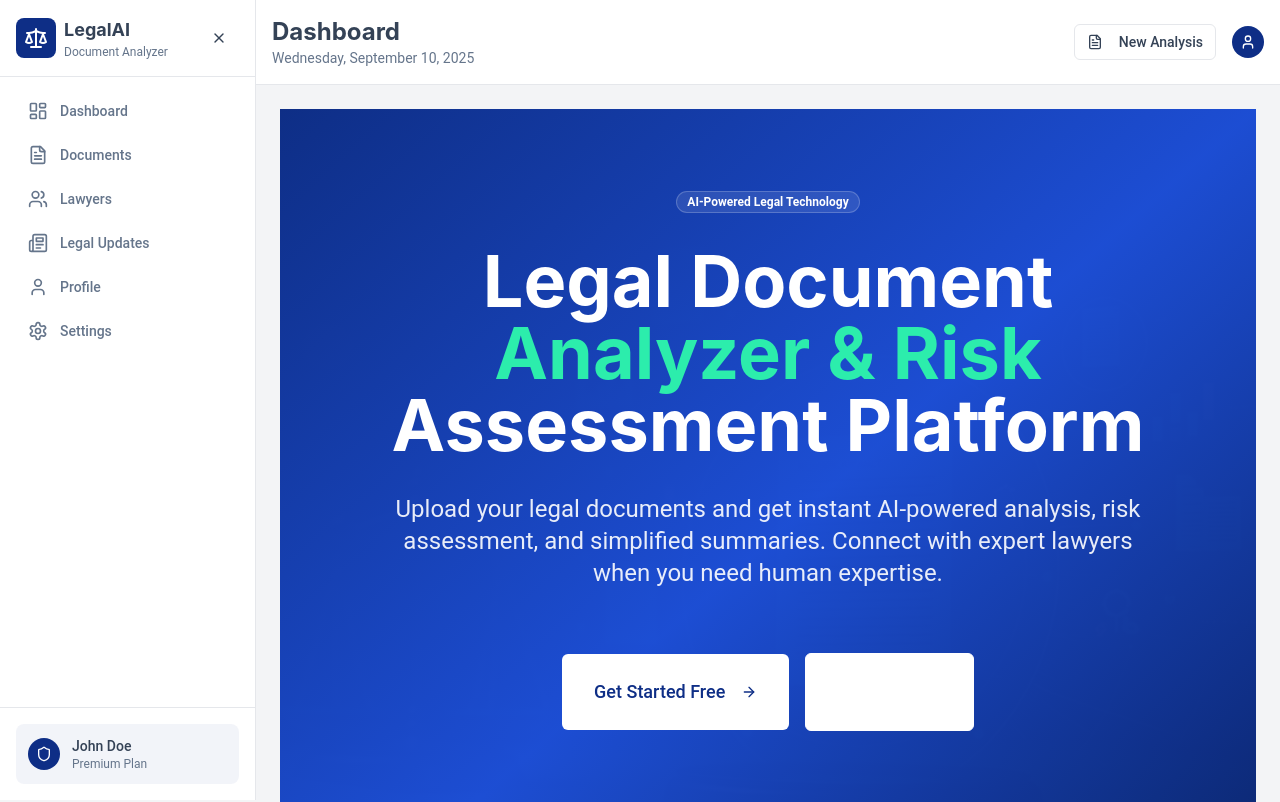
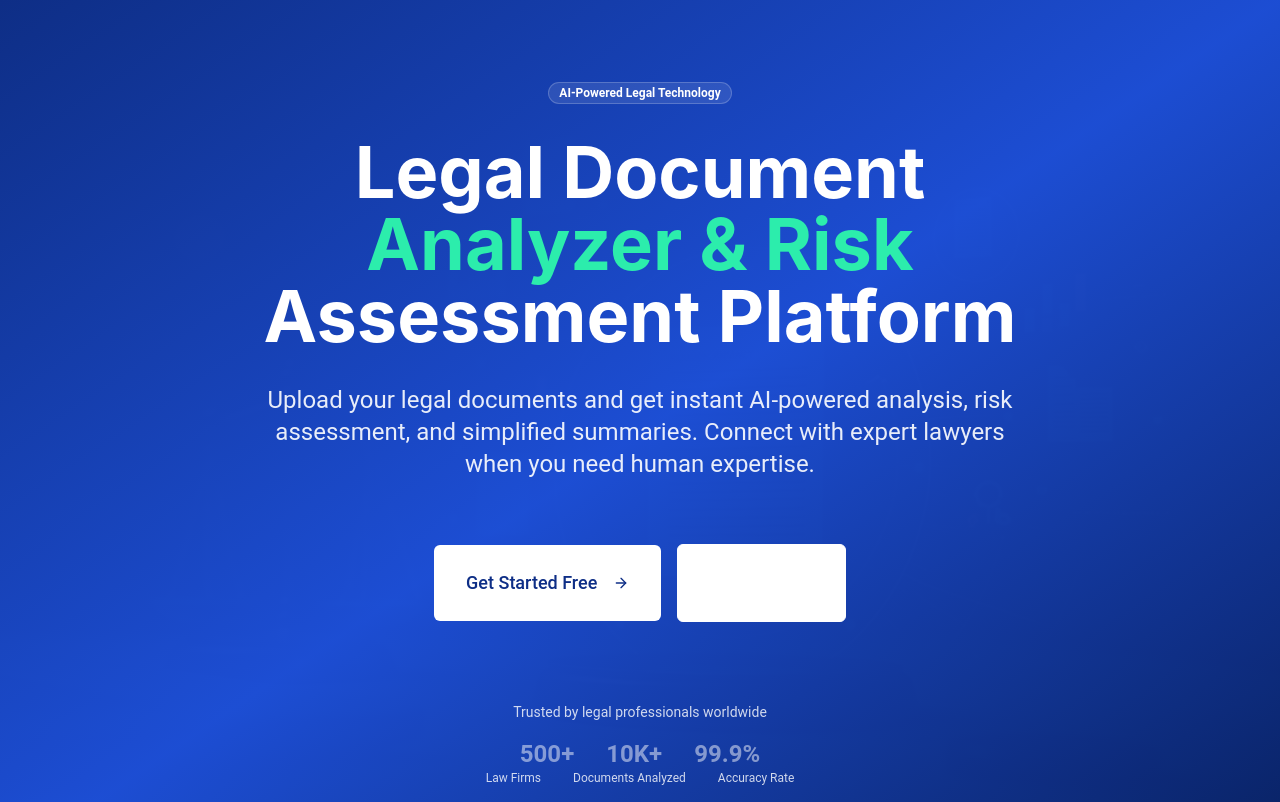
Before and after one commit to itssachalhere/veritas-scope, a React (Vite) app: page / in a window 1280 px wide. Shown: the top 802 px of the page. Built offline with nearby package versions, Linux system fonts and the light colour scheme; the HTML template or start-up script is replaced by a standard one.

Commit message:
Fix: Remove sidebar from landing page

```diff
--- a/src/App.tsx
+++ b/src/App.tsx
@@ -21,8 +21,9 @@ const App = () => (
       <Sonner />
       <BrowserRouter>
         <Routes>
-          <Route path="/" element={<Layout />}>
-            <Route index element={<Index />} />
+          <Route path="/" element={<Index />} />
+          <Route path="/app" element={<Layout />}>
+            <Route index element={<Dashboard />} />
             <Route path="dashboard" element={<Dashboard />} />
             <Route path="documents" element={<Documents />} />
             <Route path="lawyers" element={<Lawyers />} />
--- a/src/components/Layout.tsx
+++ b/src/components/Layout.tsx
@@ -20,17 +20,17 @@ const Layout = () => {
   const location = useLocation();
 
   const navigation = [
-    { name: 'Dashboard', href: '/dashboard', icon: LayoutDashboard },
-    { name: 'Documents', href: '/documents', icon: FileText },
-    { name: 'Lawyers', href: '/lawyers', icon: Users },
-    { name: 'Legal Updates', href: '/updates', icon: Newspaper },
-    { name: 'Profile', href: '/profile', icon: User },
-    { name: 'Settings', href: '/settings', icon: Settings },
+    { name: 'Dashboard', href: '/app', icon: LayoutDashboard },
+    { name: 'Documents', href: '/app/documents', icon: FileText },
+    { name: 'Lawyers', href: '/app/lawyers', icon: Users },
+    { name: 'Legal Updates', href: '/app/updates', icon: Newspaper },
+    { name: 'Profile', href: '/app/profile', icon: User },
+    { name: 'Settings', href: '/app/settings', icon: Settings },
   ];
 
   const isActive = (path: string) => {
-    if (path === '/') {
-      return location.pathname === '/';
+    if (path === '/app') {
+      return location.pathname === '/app' || location.pathname === '/app/dashboard';
     }
     return location.pathname.startsWith(path);
   };
--- a/src/pages/Index.tsx
+++ b/src/pages/Index.tsx
@@ -70,7 +70,7 @@ const Index = () => {
                 className="bg-white text-primary hover:bg-white/90 text-lg px-8 py-6 h-auto"
                 asChild
               >
-                <Link to="/dashboard">
+                <Link to="/app">
                   Get Started Free
                   <ArrowRight className="ml-2 h-5 w-5" />
                 </Link>
@@ -161,7 +161,7 @@ const Index = () => {
 
               <div className="pt-6">
                 <Button size="lg" className="gradient-primary" asChild>
-                  <Link to="/dashboard">
+                  <Link to="/app">
                     Start Analyzing Documents
                     <ArrowRight className="ml-2 h-5 w-5" />
                   </Link>
@@ -208,7 +208,7 @@ const Index = () => {
                 className="bg-white text-primary hover:bg-white/90 text-lg px-8 py-6 h-auto"
                 asChild
               >
-                <Link to="/dashboard">
+                <Link to="/app">
                   Get Started Now
                   <ArrowRight className="ml-2 h-5 w-5" />
                 </Link>
@@ -219,7 +219,7 @@ const Index = () => {
                 className="border-white text-white hover:bg-white hover:text-primary text-lg px-8 py-6 h-auto"
                 asChild
               >
-                <Link to="/lawyers">
+                <Link to="/app/lawyers">
                   Find Legal Experts
                 </Link>
               </Button>
```
